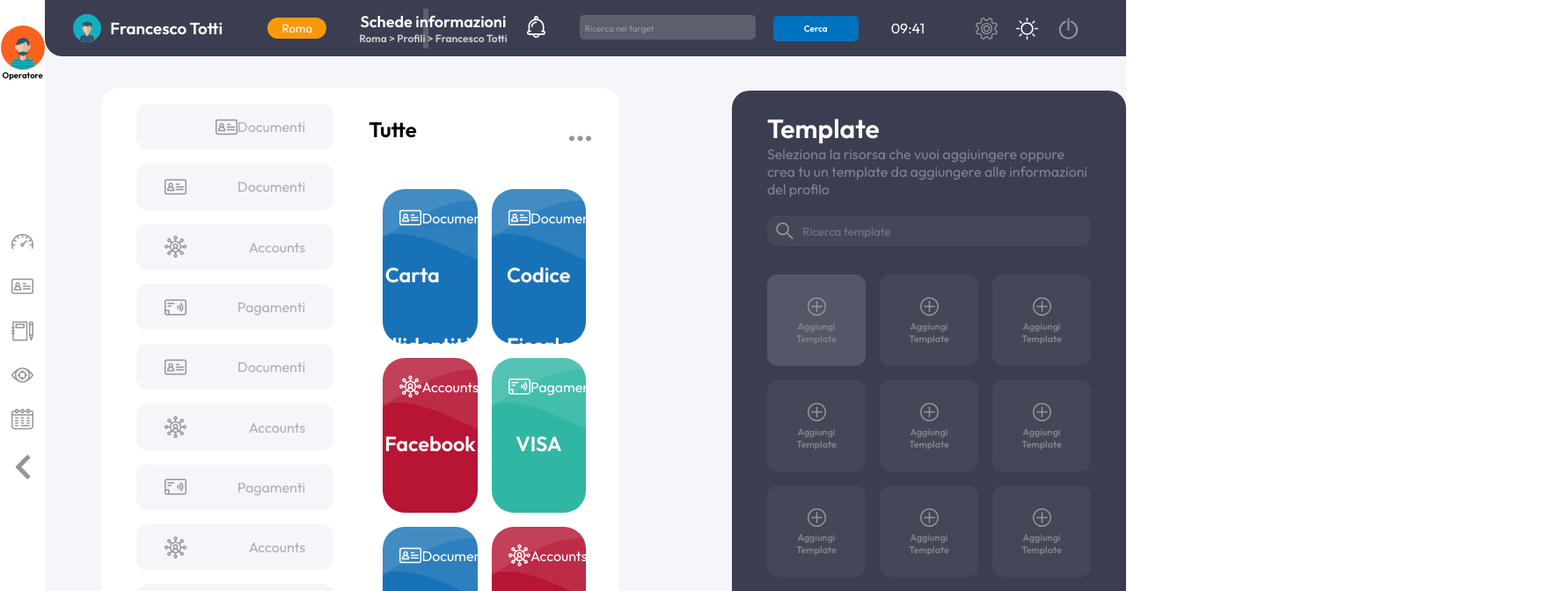
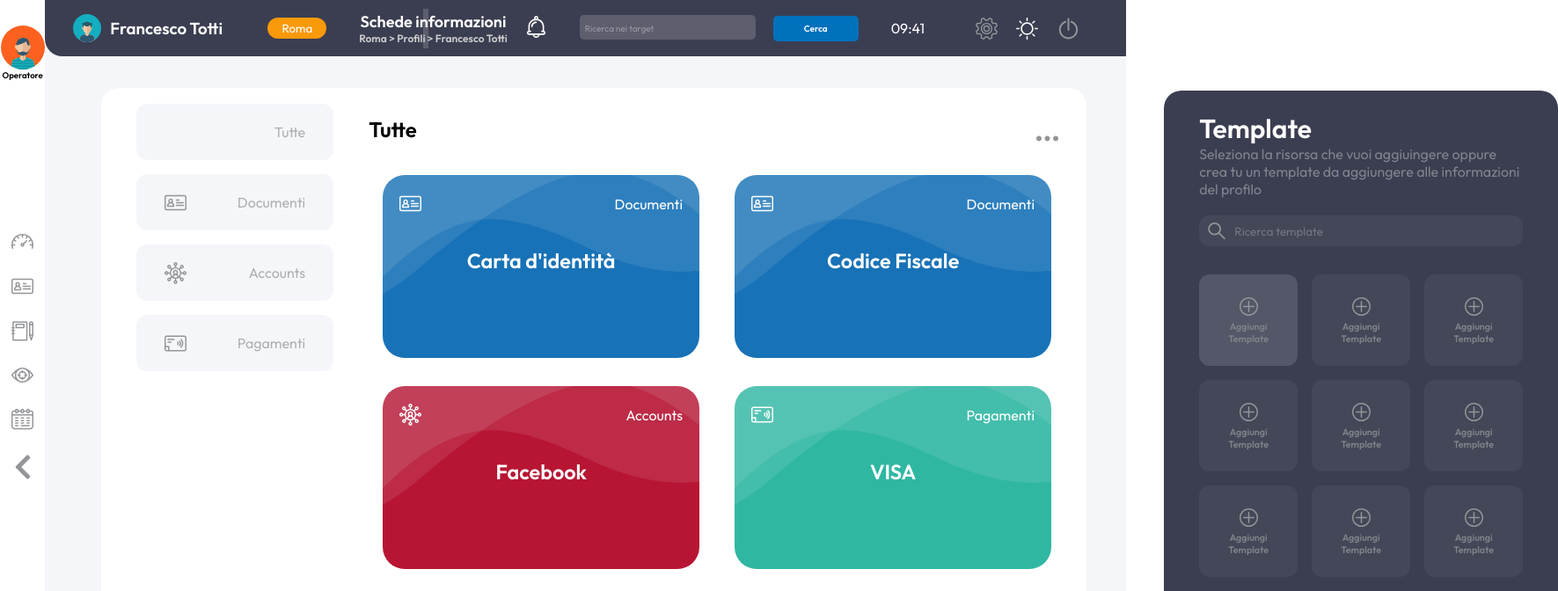
Before and after one commit to Arianna1996/progetto-team, a React (Create React App) app: page / in a window 1280 px wide. Shown: the top 672 px of the page at 88% size, 1771 px wide, since content can reach past the window. Built offline with nearby package versions, Linux system fonts and the light colour scheme.

Commit message:
Finished Central Card

```diff
--- a/src/components/centralCard/Button.js
+++ b/src/components/centralCard/Button.js
@@ -1,4 +1,12 @@
 const Button = (props) => {
-  return <button>{props.children}</button>;
+  const clickHandler = (event) => {
+    props.click(event.target.value);
+  };
+
+  return (
+    <button onClick={clickHandler} value={props.value}>
+      {props.children}
+    </button>
+  );
 };
 export default Button;
--- a/src/components/centralCard/CentralCard.js
+++ b/src/components/centralCard/CentralCard.js
@@ -7,30 +7,74 @@
 const CentralCard = () => {
   const [category, setCategory] = useState("Tutte");
 
-  /* console.log(cardFiltrate); */
-  const clickHandler = (event) => {
-    setCategory(event.target.value);
-    console.log(event.target.value);
+  const clickHandler = (category) => {
+    setCategory(category);
   };
+
+  let finalCards;
 
   const pathCards = Data.data["info-cards"];
   const cardFiltrate = pathCards.filter(
     (card) => card.category.name === category
   );
 
-  const pulito = [
+  if (category === "Tutte") {
+    finalCards = pathCards;
+  } else {
+    finalCards = cardFiltrate;
+  }
+
+  /*const pulito = [
     ...new Set(pathCards.map((category) => category.category.name)),
   ];
-  console.log(pulito);
+
+  const pulito2 = [
+    ...new Set(pathCards.map((category) => category.category.icon)),
+  ];
+
+  const oggettoPulito = pulito.map((item) => {
+    return { name: item };
+  });
+
+  const oggettoPulito2 = pulito2.map((item) => {
+    return { icon: item };
+  });
+
+  const ennesimaProva = [];
+
+  for (let i = 0; i < oggettoPulito.length; i++) {
+    ennesimaProva.push({
+      ...oggettoPulito[i],
+      ...oggettoPulito2[i],
+    });
+  }
+
+  console.log(ennesimaProva);
+*/
+  const obCategory = pathCards.map((results) => ({
+    id: results.category.id,
+    text: results.category.name,
+    icon: results.category.icon,
+  }));
+
+  const obButton = Array.from(new Set(obCategory.map((a) => a.id))).map(
+    (id) => {
+      return obCategory.find((a) => a.id === id);
+    }
+  );
 
   return (
     <div className={styles.cardContainer}>
       <div className={styles.buttonContainer}>
-        {pathCards.map((button, index) => {
+        <Button value="Tutte" click={clickHandler}>
+          Tutte
+        </Button>
+        {obButton.map((button, index) => {
           return (
-            <Button key={index}>
-              <img src={`../assets/${button.category.icon}.svg`} />
-              {button.category.name}
+            <Button key={index} click={clickHandler} value={button.text}>
+              <img src={`../assets/${button.icon}.svg`} alt="" />
+              {button.text}
+              {console.log(obButton)}
             </Button>
           );
         })}
@@ -38,23 +82,11 @@
 
       <div className={styles.itemContainer}>
         <div className={styles.description}>
-          <h2>Tutte</h2>
+          <h2>{category}</h2>
           <img src="../assets/more.svg" />
         </div>
         <div className={styles.overflow}>
-          {category === "Tutte"
-            ? pathCards.map((card) => {
-                return (
-                  <ItemCard
-                    key={card.id}
-                    name={card.name}
-                    color={card.category.colour}
-                    icon={card.category.icon}
-                    category={card.category.name}
-                  />
-                );
-              })
-            : cardFiltrate.map((card) => {
+          {finalCards.map((card) => {
             return (
               <ItemCard
                 key={card.id}
--- a/src/components/centralCard/CentralCard.module.css
+++ b/src/components/centralCard/CentralCard.module.css
@@ -29,6 +29,7 @@
   padding: 0 2rem;
   font-size: 1rem;
   color: #aeb0b3;
+  transition: 0.3s ease-in-out;
 }
 
 .buttonContainer button:first-child {
@@ -53,18 +54,24 @@
   width: 100%;
   justify-content: space-between;
   padding: 2rem;
+  padding-bottom: 1rem;
 }
 
 .overflow {
   overflow-y: scroll;
-  height: 87%;
+  max-height: 87%;
   right: 30%;
   top: 103px;
   z-index: 0;
-  display: flex;
+  /* display: flex;
   flex-wrap: wrap;
   justify-content: flex-start;
   gap: 1rem;
   align-items: flex-start;
+ */
   padding-left: 3rem;
+
+  display: grid;
+  grid-template-columns: 1fr 1fr;
+  width: 53rem;
 }
--- a/src/components/centralCard/ItemCard.module.css
+++ b/src/components/centralCard/ItemCard.module.css
@@ -1,16 +1,17 @@
 .card {
-  height: 11rem;
+  height: 13rem;
   background-image: url("./bg-card.png");
   background-size: cover;
   background-repeat: no-repeat;
   background-color: salmon;
   background-position: center;
-  width: 40%;
+  width: 90%;
   display: flex;
   flex-direction: column;
   border-radius: 25px;
   /* margin-left: 2rem; */
   padding: 0.5rem 1.2rem;
+  margin-bottom: 2rem;
 }
 
 .cardItem {
--- a/src/components/template/Template.module.css
+++ b/src/components/template/Template.module.css
@@ -1,7 +1,7 @@
 .template-container {
   margin-top: 103px;
   background-color: #3b3e51;
-  margin-left: 8rem;
+  margin-left: 5.5rem;
   width: 30rem;
   border-radius: 20px 20px 0px 0px;
   display: flex;
```
Lines whose indentation alone changed are shown as unchanged.
